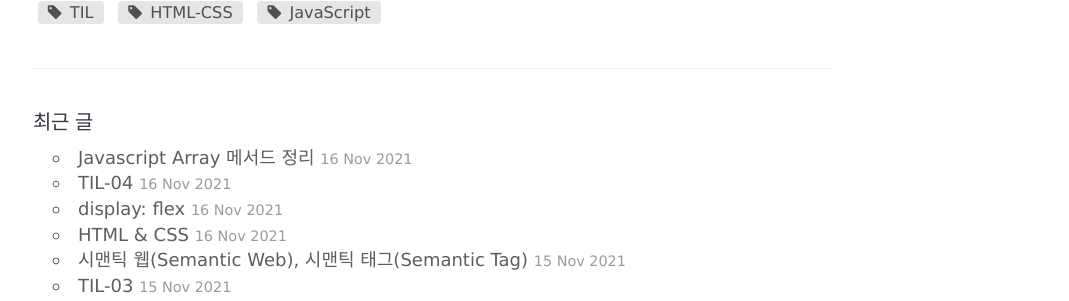
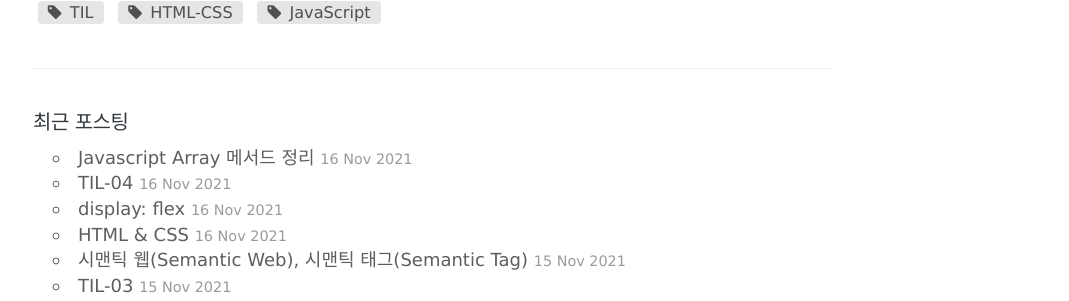
Before and after one commit to 1day1commit/1day1commit.github.io, a Jekyll site: the page built from index.html, in a window 1280 px wide and 939 px high. Shown: the part 132-433 px from the top of the window, without its empty margins (207-1276 px from the left). Built offline with Jekyll 4.4.1, drawn with Linux system fonts in a browser that asks for light colours; nearby versions of some CDN libraries; comment, search, counter and statistics services are not loaded.

Commit message:
블로그 수정

```diff
--- a/index.html
+++ b/index.html
@@ -31,7 +31,7 @@
       <hr />
 
       <div class="tags-expo-section">
-        <h4>최근 글</h4>
+        <h4>최근 포스팅</h4>
         <ul class="tags-expo-posts">
           {% for post in site.posts offset: 0 limit: 10 %}
           <a class="post-title" href="{{ site.baseurl }}{{ post.url }}">
```
Also changed, not shown: 3 other files.
